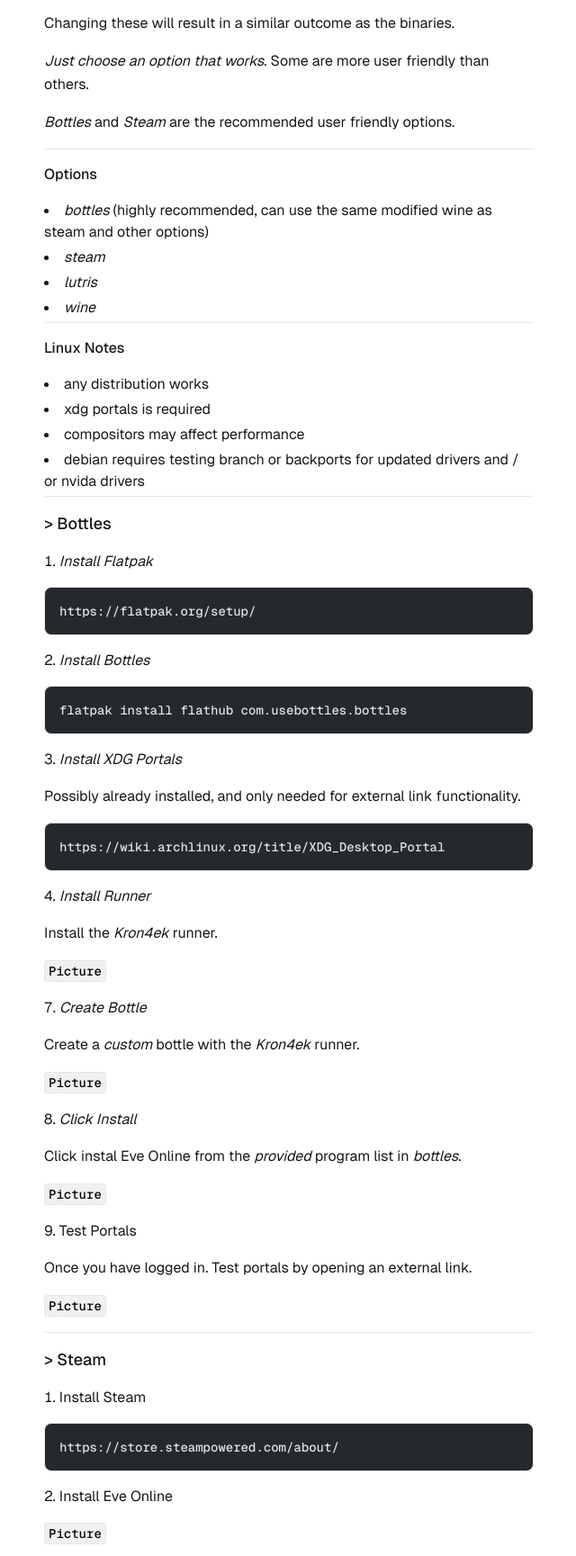
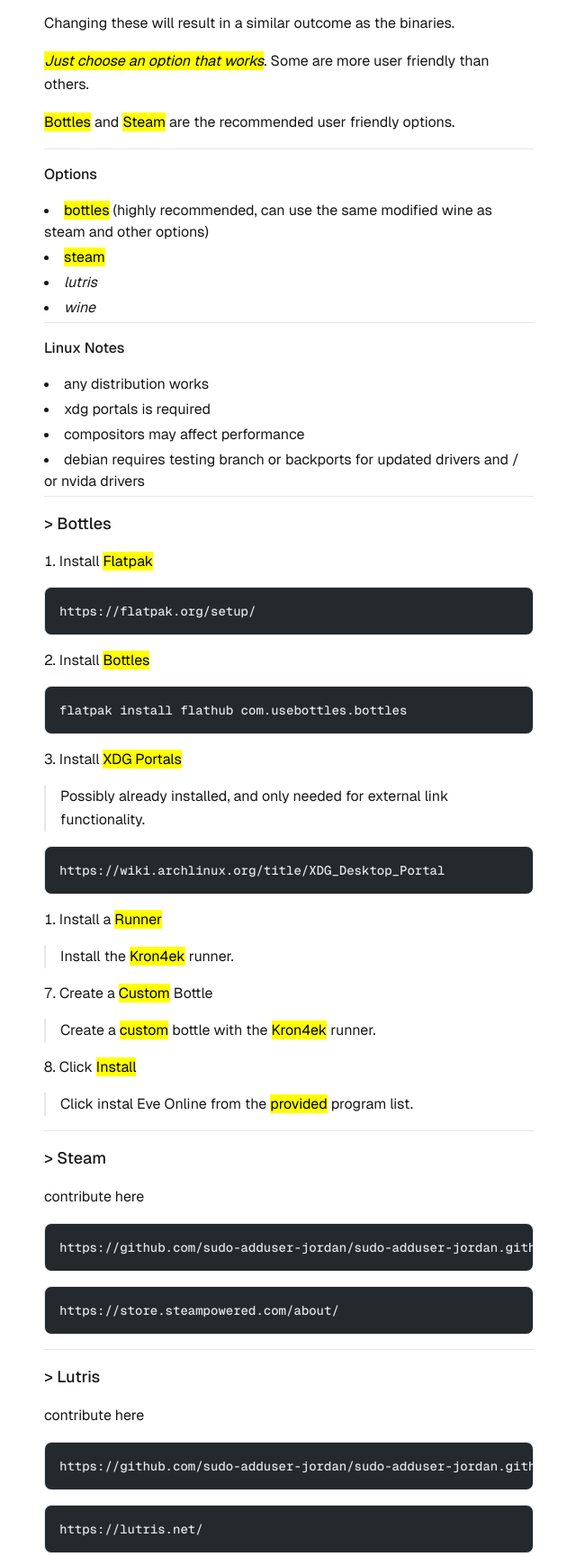
Before and after one commit to sudo-adduser-jordan/sudo-adduser-jordan.github.io, an Astro site: page /posts/eve-online in a window 1280 px wide. Shown: the part 1043-2772 px from the top of the page at 90% size, without its empty margins (319-959 px from the left). Built offline with nearby package versions, Linux system fonts and the light colour scheme; Astro itself is replaced by a stand-in of ours; code samples lack their colours.

Commit message:
Update eve-online.md

````diff
--- a/src/content/posts/eve-online.md
+++ b/src/content/posts/eve-online.md
@@ -1,11 +1,11 @@
 ---
-title: 'Eve OnLinux A Gamers Guide'
+title: 'Eve Onlinux - A Gamers Guide'
 description: 'Running windows programs on any linux distribution.'
 date: '2025-08-19'
 ---
 ___
 
-## Eve OnLinux A Gamers Guide
+## Eve Onlinux - A Gamers Guide
 
 Due to the reoccurring questions in the official Eve Online linux [*Discord*](https://discord.com/channels/940573867192221696/1096046348421312574) channel this guide has been created.
 
@@ -20,13 +20,13 @@
 
 First make sure you hardware meets the specifications listed [*here*](https://support.eveonline.com/hc/en-us/articles/5885219196828-System-Requirements).
 
-Then choose a *distribution* and a listed option. *It doesn't matter which distribution*, they all will work with the correct configurations.
+Then choose a <mark>distribution</mark> and a listed option. *It doesn't matter which distribution*, they all will work with the correct configurations.
 
 The only difference is the chosen *package manager* and the *source* of the binaries.
 
 Some are more difficult to configure than others.
 
-*No, it does not matter what linux distribution you use*
+<mark>No, it does not matter what linux distribution you use</mark>
 
 The only way you will gain any performance from your hardware is by compiling the programs you are executing.
 
@@ -40,15 +40,15 @@
 
 Changing these will result in a similar outcome as the binaries.
 
-*Just choose an option that works*. Some are more user friendly than others.
+<mark>*Just choose an option that works*</mark>. Some are more user friendly than others.
 
-*Bottles* and *Steam* are the recommended user friendly options.
+<mark>Bottles</mark> and <mark>Steam</mark> are the recommended user friendly options.
 
 ___
 
 ### Options
-- *bottles* (highly recommended, can use the same modified wine as steam and other options)
-- *steam*
+- <mark>bottles</mark> (highly recommended, can use the same modified wine as steam and other options)
+- <mark>steam</mark>
 - *lutris*
 - *wine*
 
@@ -64,59 +64,50 @@
 
 ## > Bottles
 
-1. *Install Flatpak*
+1. Install <mark>Flatpak</mark>
 ```sh
 https://flatpak.org/setup/
 ```
 
-2. *Install Bottles*
+2. Install <mark>Bottles</mark>
 ```sh
 flatpak install flathub com.usebottles.bottles
 ```
 
-3. *Install XDG Portals*
+3. Install <mark>XDG Portals</mark>
 
-Possibly already installed, and only needed for external link functionality.
+> Possibly already installed, and only needed for external link functionality.
 
 ```sh
 https://wiki.archlinux.org/title/XDG_Desktop_Portal
 ```
-4. *Install Runner*
+1. Install a <mark>Runner</mark>
 
-Install the *Kron4ek* runner.
+> Install the <mark>Kron4ek</mark> runner.
 
-`Picture`
+7. Create a <mark>Custom</mark> Bottle
 
-7. *Create Bottle*
+> Create a <mark>custom</mark> bottle with the <mark>Kron4ek</mark> runner.
 
-Create a *custom* bottle with the *Kron4ek* runner.
 
-`Picture`
+8. Click <mark>Install</mark>
 
-8. *Click Install*
+> Click instal Eve Online from the <mark>provided</mark> program list.
 
-Click instal Eve Online from the *provided* program list in *bottles*.
-
-`Picture`
-
-9. Test Portals
-
-Once you have logged in. Test portals by opening an external link.
-
-`Picture`
 
 ___
 
 ## > Steam
 
-1. Install Steam
+contribute here
+
+```sh
+https://github.com/sudo-adduser-jordan/sudo-adduser-jordan.github.io
+```
+
 ```sh
 https://store.steampowered.com/about/
 ```
-
-2. Install Eve Online
-
-`Picture`
 
 
 ___
@@ -151,13 +142,13 @@
 
 ### Troubleshooting
 
-*Update your system and related programs before continuing!*
+<mark>*Update your system and related programs before continuing!*<mark>
 
-This is likely the *cause* of your launcher an [*Electron*](https://www.electronjs.org/) application not launching.
+This is likely the <mark>*cause*</mark> of your launcher an [*Electron*](https://www.electronjs.org/) application not launching.
 
-Usually it is a related mesa / wine update on the *SYSTEM* and your in your chosen *OPTION*.
+Usually it is a related mesa or wine update on the <mark>*SYSTEM*</mark> and your in your chosen <mark>*OPTION*</mark>.
 
-Next check bottles / wine for available *DXVK* , *VKD3D* , and *Runner* updates.
+Next check bottles and wine for available <mark>*DXVK*</mark> , <mark>*VKD3D*</mark> , and <mark>*Runner*</mark> updates.
 
 If the runner is up to date, there are other runners available, downgrading is a possible option, but changing runners is a more likely solution.
 
````
